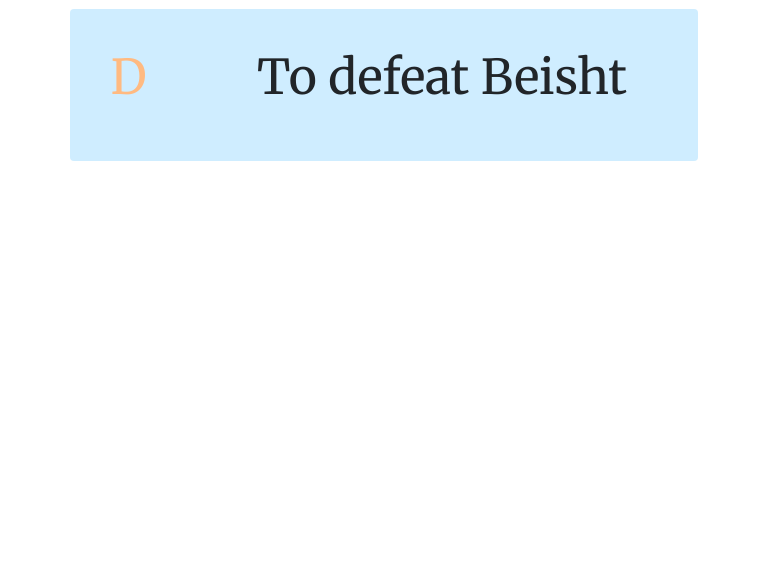
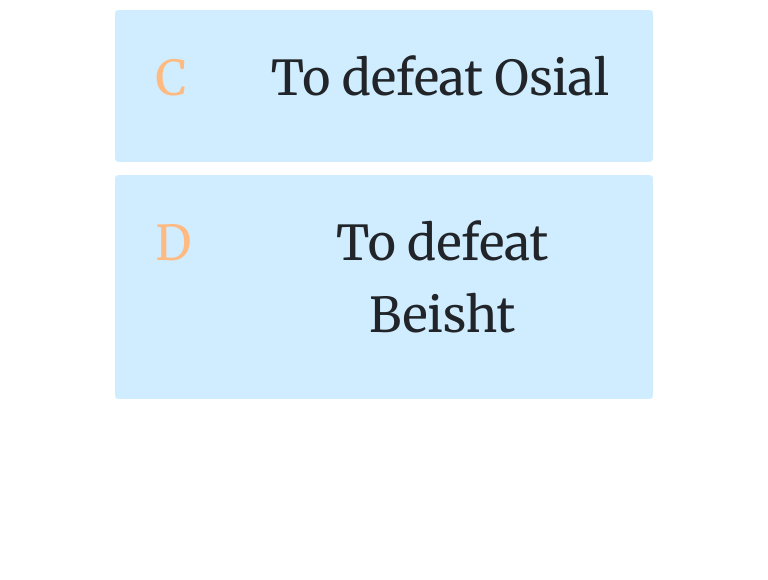
Before and after one commit to NGianngit/Genshin-website, a plain HTML site: page Liyue_Quiz.html in a window 768 px wide. Shown: the part 976-1556 px from the top of the page. Before the commit the page ends 1336 px from the top, so only its background shows below. Drawn offline with nearby package versions, Linux system fonts and the light colour scheme; no server answers.

Commit message:
Mobile fixed\

```diff
--- a/style.css
+++ b/style.css
@@ -652,12 +652,26 @@ body {
     background: rgb(11,223,36);
     width: 0%;
 }
-@media screen and (max-width: 750px) {
+@media screen and (max-width: 768px) {
+    .quiz_container{
+        height: 1500px;
+        padding: 10%;
+
+    }
+    .choice-container {
+       min-width: 10%;
+    }
 
 }
-.choice-container {
-    min-width: 30rem;
+
+
+@media screen and (min-width: 768px){
+
+    .choice-container {
+        min-width: 30rem;
+    }
 }
+
 
 
 /* _____________________________________________*/
```
